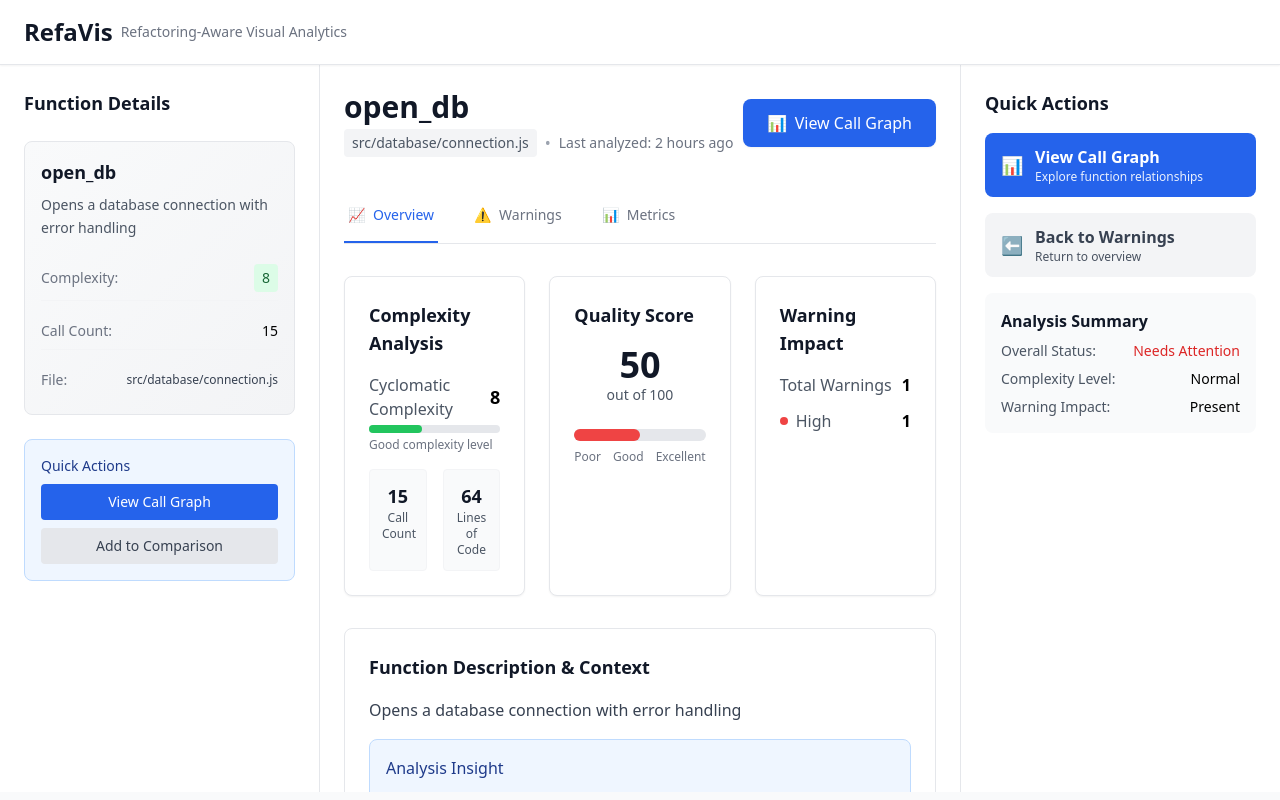
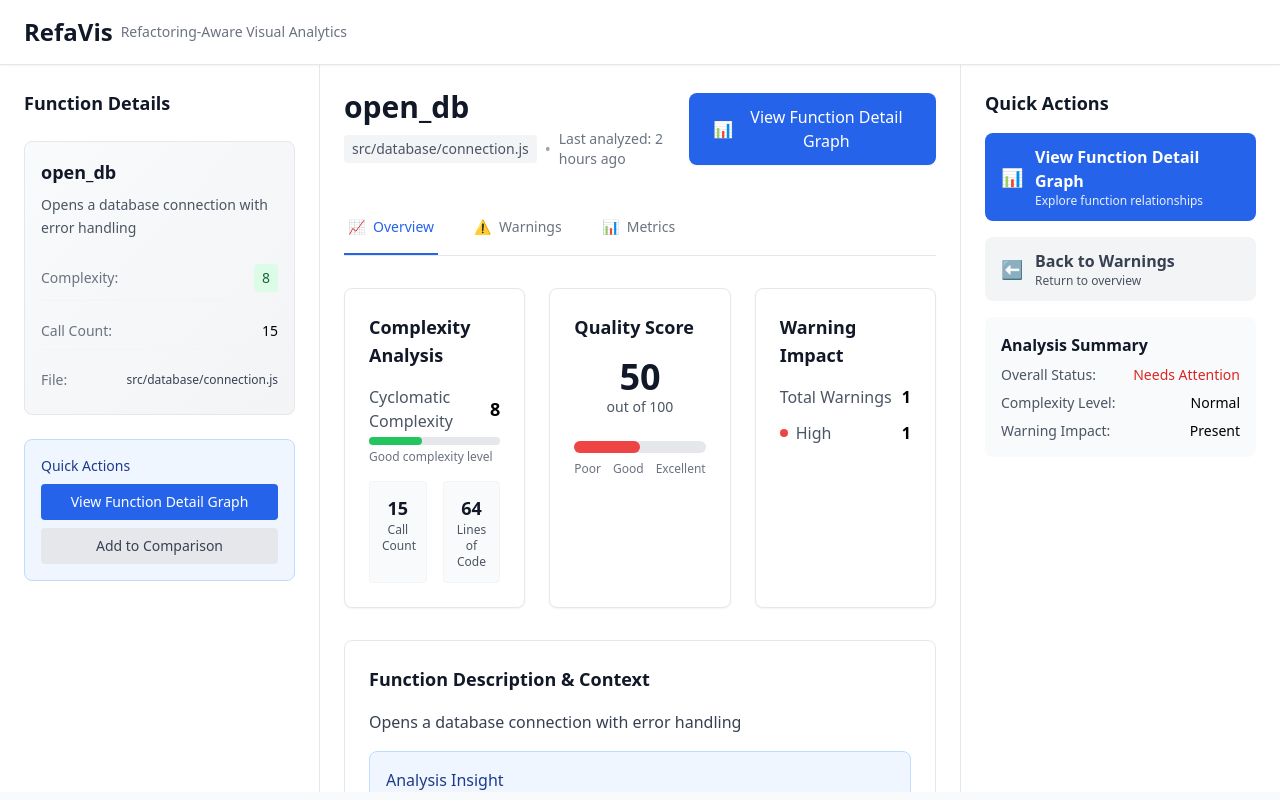
Before and after one commit to rahmarzougui/vis-frontend, a React (Vite) app: page /function/1 in a window 1280 px wide. Built offline with nearby package versions, Linux system fonts and the light colour scheme.

Commit message:
added function detail graph

```diff
--- a/src/pages/CallGraphPage.jsx
+++ b/src/pages/CallGraphPage.jsx
@@ -41,7 +41,7 @@ const CallGraphPage = () => {
       <div className="bg-white border-b border-gray-200 px-6 py-4">
         <div className="flex items-center justify-between">
           <div>
-            <h1 className="text-xl font-semibold text-gray-900">Call Graph Analysis</h1>
+            <h1 className="text-xl font-semibold text-gray-900">Function Detail Graph</h1>
             <p className="text-sm text-gray-600">Exploring call relationships for: <strong>{func.name}</strong></p>
           </div>
           <div className="flex space-x-3">
--- a/src/pages/FunctionDetailPage.jsx
+++ b/src/pages/FunctionDetailPage.jsx
@@ -97,7 +97,7 @@ const FunctionDetailPage = () => {
                 onClick={() => navigate(`/graph/${func.id}`)}
                 className="w-full bg-primary hover:bg-blue-700 text-white py-2 px-3 rounded text-sm font-medium transition-colors"
               >
-                View Call Graph
+                View Function Detail Graph
               </button>
               <button
                 onClick={() => setComparedFunctions(prev => [...prev, func.id])}
@@ -147,7 +147,7 @@ const FunctionDetailPage = () => {
                 className="bg-primary hover:bg-blue-700 text-white px-6 py-3 rounded-lg font-medium transition-colors duration-200 shadow-sm hover:shadow-md flex items-center space-x-2"
               >
                 <span>📊</span>
-                <span>View Call Graph</span>
+                <span>View Function Detail Graph</span>
               </button>
             </div>
           </div>
@@ -404,7 +404,7 @@ const FunctionDetailPage = () => {
           >
             <span className="text-lg">📊</span>
             <div>
-              <div className="font-semibold">View Call Graph</div>
+              <div className="font-semibold">View Function Detail Graph</div>
               <div className="text-xs opacity-90">Explore function relationships</div>
             </div>
           </button>
```
Also changed, not shown: 1 other file (tests, documents, lock files or other folders).
